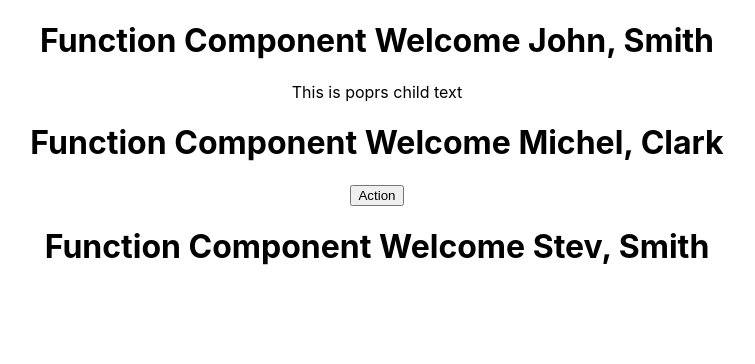
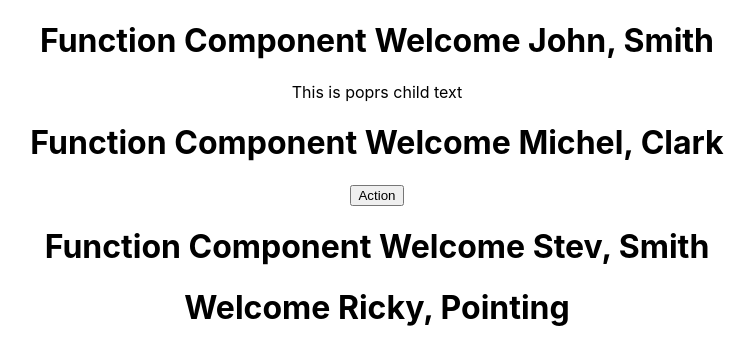
Before and after one commit to harishtm/ReactLearning, a React (Create React App) app in the folder hello-world/: page / in a window 1280 px wide. Shown: the top 364 px of the page, without its empty margins (263-1018 px from the left). Built offline with nearby package versions, Linux system fonts and the light colour scheme.

Commit message:
props in class component

```diff
--- a/hello-world/src/App.js
+++ b/hello-world/src/App.js
@@ -4,7 +4,7 @@ import './App.css';
 import { Greet } from './components/Greet'; // ommit .js extension
 import { WelcomeMessage } from './components/Welcome';
 import Hello from './components/Hello';
-import { GreetMessage } from './components/GreetWithName';
+import { GreetMessage, EmployeeGreet } from './components/GreetWithName';
 
 
 function App() {
@@ -20,6 +20,7 @@ function App() {
         <button>Action</button>
       </GreetMessage>
       <GreetMessage firstname="Stev" lastname="Smith"/>
+      <EmployeeGreet firstname="Ricky" lastname="Pointing"/>
     </div>
   );
 }
--- a/hello-world/src/components/GreetWithName.js
+++ b/hello-world/src/components/GreetWithName.js
@@ -10,5 +10,14 @@ export const GreetMessage = (props) => {
     )
 }
 
+export class EmployeeGreet extends Component {
+    render () {
+        return (
+            <div>
+                <h1> Welcome {this.props.firstname}, {this.props.lastname} </h1>
+            </div>
+        )
+    }
+}
 
 // export default GreetMessage;
```
